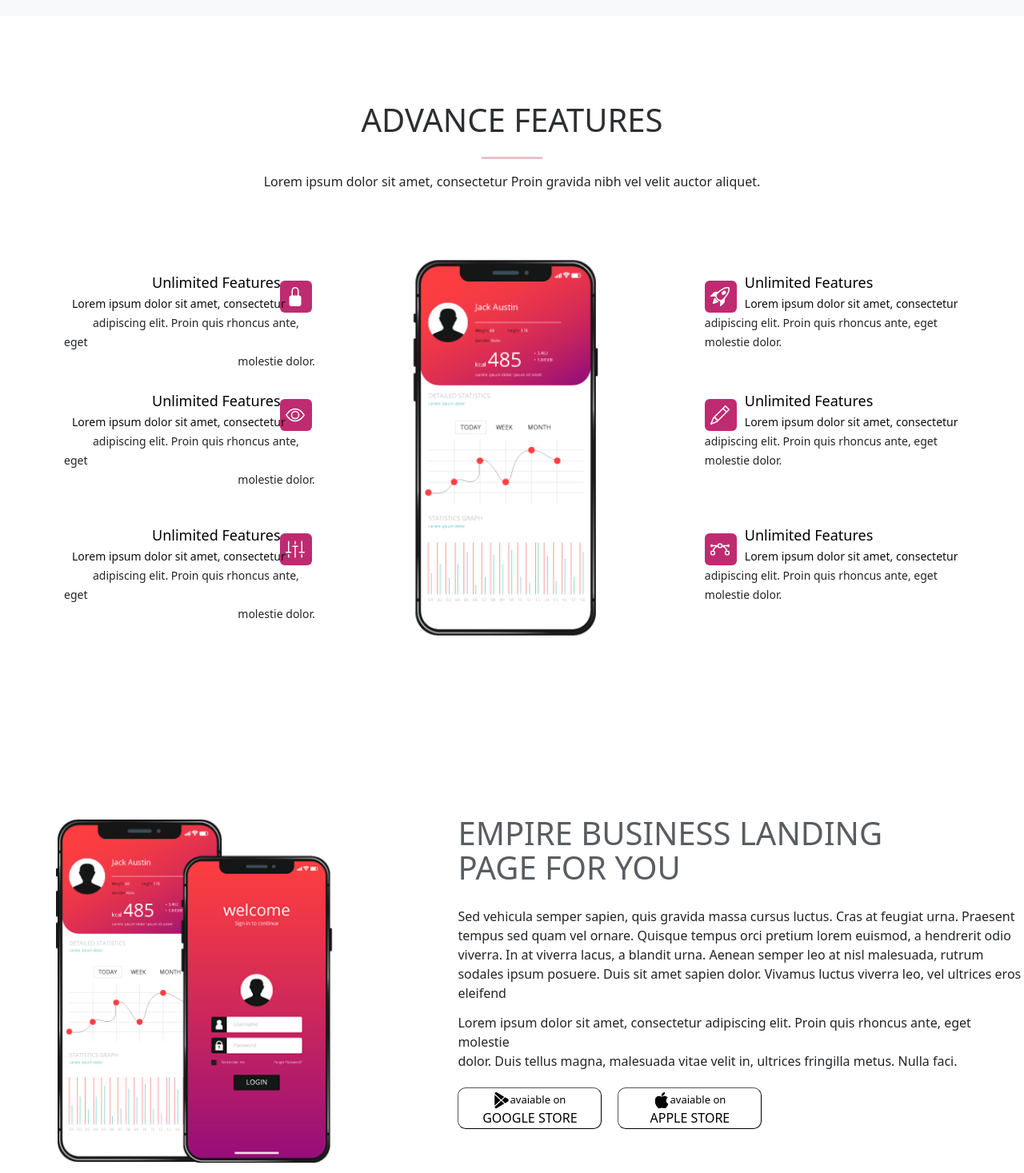
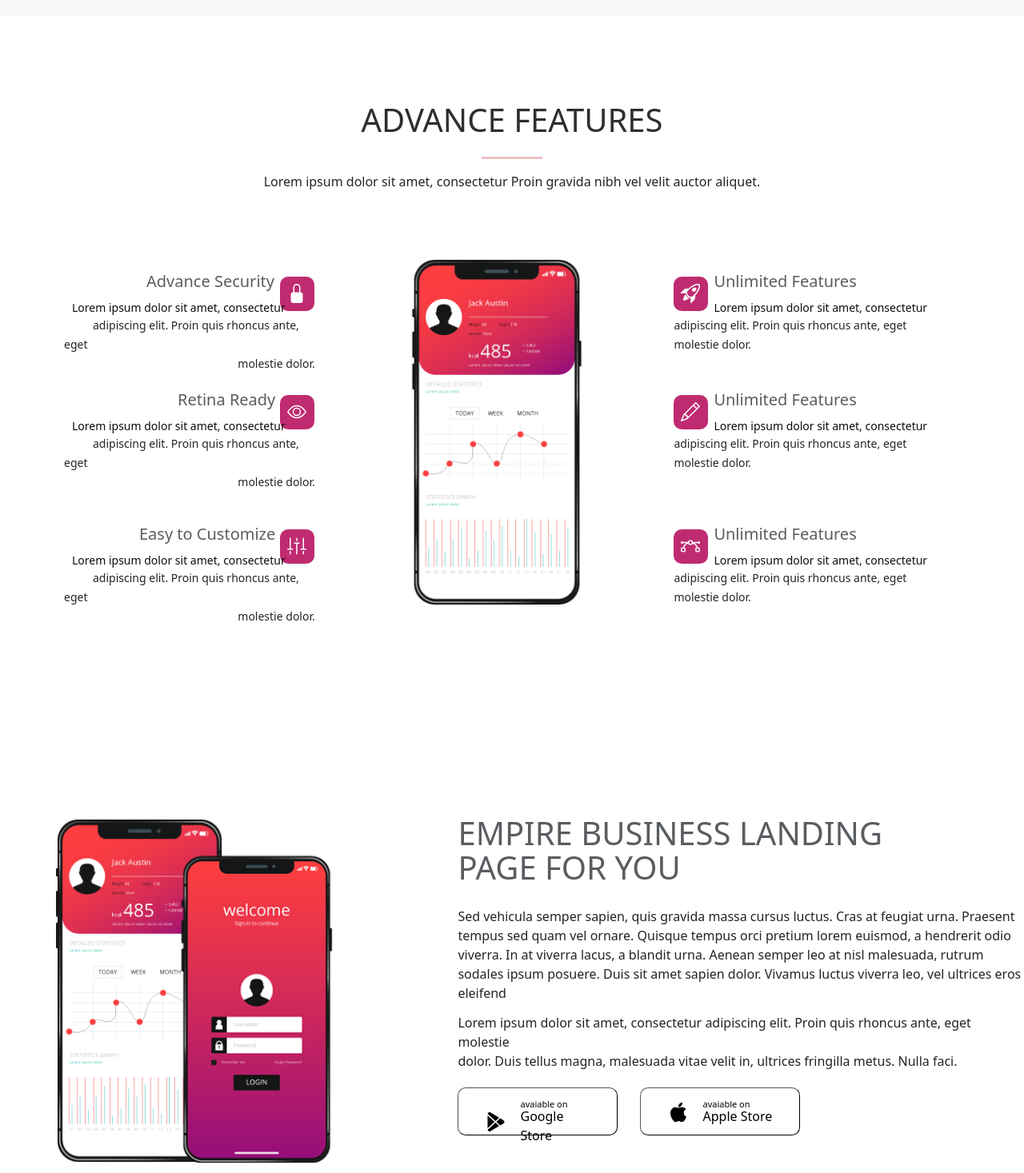
Before and after one commit to kavingithub7/Finalproject, a React (Create React App) app in the folder finalproject/: page / in a window 1280 px wide. Shown: the part 1330-2797 px from the top of the page at 80% size. Built offline with nearby package versions, Linux system fonts and the light colour scheme.

Commit message:
updated...

```diff
--- a/finalproject/src/Advancesection.css
+++ b/finalproject/src/Advancesection.css
@@ -24,7 +24,7 @@
 .advance-contentsection{
     /* padding-top: 150px; */
     display: grid;
-    grid-template-columns: 31% 30% 31%;
+    grid-template-columns: 31% 27% 32%;
     height: 480px;
     /* border: 1px solid black; */
     column-gap: 10px;
@@ -36,6 +36,7 @@
     /* border: 1px solid black; */
     margin-left: 90px;
     margin-right: 10px;
+    margin-bottom: 10px;
     transition: transform 2s;
 }
 .advance-image:hover{
@@ -50,13 +51,6 @@
     row-gap: 10%;
 }
 
-.advance-specification2{
-    margin-left: 80px;
-    /* border: 1px solid black; */
-    display: grid;
-    grid-template-rows: 25% 25% 25%;
-    row-gap: 10%;
-}
 .advancespecification-4{
     margin-top: 20px;
     /* border: 1px solid black; */
@@ -72,22 +66,22 @@
 
 .advance-icon1{
     /* border: 1px solid black; */
-    height: 40px;
-    width: 40px;
-    border-radius: 6px;
+    height: 43px;
+    width: 43px;
+    border-radius: 10px;
     background-color:  #bf2b70;
-    margin-top: -40px;
+    margin-top: -50px;
     }
     .eye-icon{
-        margin-top: 8px;
-        margin-left: 7px;
+        margin-top: 9px;
+        margin-left: 9px;
          color: white;
     }
     .eye-header{
-        margin-bottom: 150px;
         margin-left: 50px;
-        color: #000000;
-        font-size: large;
+        color:#5e5c5c;
+        font-size: 20px;
+        font-weight: 500;
     }
     .eye-text1{
         font-size: 14px;
@@ -125,25 +119,42 @@
     }
     .advance-icon2{
         /* border: 1px solid black; */
-        height: 40px;
-        width: 40px;
-        border-radius: 6px;
+        height: 43px;
+        width: 43px;
+        border-radius: 10px;
         background-color:   #bf2b70;
-        margin-top: -40px;
+        margin-top: -50px;
         margin-left: 270px;
         }
+        .security-container{
+            padding-top: 5px;
+        }
         .security-icon{
-            margin-top: 8px;
-            margin-left: 7px;
+            margin-top: 9px;
+            margin-left: 9px;
              color: white;
         }
-        .security-header{
-            margin-bottom: 150px;
-            margin-left: 110px;
-            color: #000000;
-            font-size: large;
+        .security-header-1{
+            margin-left: 103px;
+            color:#5e5c5c;
+            font-size: 20px;
+            font-weight: 500;
             /* font-weight: 500; */
-}
+        }
+       .security-header-2{
+            margin-left: 142px;
+            color: #5e5c5c;
+            font-size: 20px;
+            font-weight: 500;
+
+        }
+       .security-header-3{
+            margin-left: 94px;
+            color: #5e5c5c;
+            font-size: 20px;
+            font-weight: 500;
+            /* font-weight: 500; */
+        }
         .security-text1{
             font-size: 14px;
             margin-left: 10px;
@@ -153,11 +164,13 @@
         .security-text2{
             font-size: 14px;
             margin-left: 36px;
+            margin-top: 10px;
         }
         .security-text3{
             font-size: 14px;
             margin-left: 217.3px;
             font-size: 14px;
+            margin-top: -10px;
         }
         /* @media screen and (max-width: 576px){
             .advancesection{
--- a/finalproject/src/Advancesection.jsx
+++ b/finalproject/src/Advancesection.jsx
@@ -11,18 +11,20 @@ export default function  Advancesection()
             <div className="advance-contentsection">
             <div className="advance-specification1">
                 <div className="advancespecification-1">
-                <span className="security-header">Unlimited Features</span><br/>
+                <h4 className="security-header-1">Advance Security</h4>
                 <span className="security-text1">Lorem ipsum dolor sit amet, consectetur </span>
                 <div className="advance-icon2">
                 <svg xmlns="http://www.w3.org/2000/svg" width="24" height="24" fill="currentColor" className="security-icon" viewBox="0 0 16 16">
                 <path d="M8 1a2 2 0 0 1 2 2v4H6V3a2 2 0 0 1 2-2m3 6V3a3 3 0 0 0-6 0v4a2 2 0 0 0-2 2v5a2 2 0 0 0 2 2h6a2 2 0 0 0 2-2V9a2 2 0 0 0-2-2"/>
                 </svg>
                        </div>
+                       <div className="security-container">
                        <span className="security-text2">  adipiscing elit. Proin quis rhoncus ante, eget </span><br/>
                        <span className="security-text3"> molestie dolor.</span>
+                       </div>
                  </div>
                 <div className="advancespecification-2">
-                <span className="security-header">Unlimited Features</span><br/>
+                <h4 className="security-header-2">Retina Ready</h4>
                 <span className="security-text1">Lorem ipsum dolor sit amet, consectetur </span>
                 <div className="advance-icon2">
                 <svg xmlns="http://www.w3.org/2000/svg" width="24" height="24" fill="currentColor" className="security-icon" viewBox="0 0 16 16">
@@ -30,11 +32,13 @@ export default function  Advancesection()
                        <path d="M8 5.5a2.5 2.5 0 1 0 0 5 2.5 2.5 0 0 0 0-5M4.5 8a3.5 3.5 0 1 1 7 0 3.5 3.5 0 0 1-7 0"/>
                        </svg>
                        </div>
+                       <div className="security-container">
                        <span className="security-text2">  adipiscing elit. Proin quis rhoncus ante, eget </span><br/>
                        <span className="security-text3"> molestie dolor.</span>
+                       </div>
                 </div>
                 <div className="advancespecification-3">
-                <span className="security-header">Unlimited Features</span><br/>
+                <h4 className="security-header-3">Easy to Customize</h4>
                 <span className="security-text1">Lorem ipsum dolor sit amet, consectetur </span>
                 <div className="advance-icon2">
                 <svg xmlns="http://www.w3.org/2000/svg" width="24" height="24" fill="currentcolor" className="security-icon" viewBox="0 0 16 16">
@@ -42,14 +46,16 @@ export default function  Advancesection()
                 </svg>
 
                        </div>
+                       <div className="security-container">
                        <span className="security-text2">  adipiscing elit. Proin quis rhoncus ante, eget </span><br/>
                        <span className="security-text3"> molestie dolor.</span>
+                       </div>
                 </div>
             </div>
             <div className="advance-image"></div>
             <div className="advance-specification2">
                 <div className="advancespecification-4">
-                <span className="eye-header">Unlimited Features</span><br/>
+                <h4 className="eye-header">Unlimited Features</h4>
                 <span className="eye-text1">Lorem ipsum dolor sit amet, consectetur </span>
                 <div className="advance-icon1">
                 <svg xmlns="http://www.w3.org/2000/svg" width="24" height="24" fill="currentColor" className="eye-icon" viewBox="0 0 16 16">
@@ -58,24 +64,27 @@ export default function  Advancesection()
   <path d="M7.009 12.139a7.6 7.6 0 0 1-1.804-1.352A7.6 7.6 0 0 1 3.794 8.86c-1.102.992-1.965 5.054-1.839 5.18.125.126 3.936-.896 5.054-1.902Z"/>
 </svg>
                        </div>
+                       <div className="security-container">
                        <span className="eye-text2">  adipiscing elit. Proin quis rhoncus ante, eget </span><br/>
                        <span className="eye-text3"> molestie dolor.</span>
-
+                </div>
                 </div>
                 <div className="advancespecification-5">
-                <span className="eye-header">Unlimited Features</span><br/>
+                <h4 className="eye-header">Unlimited Features</h4>
                 <span className="eye-text1">Lorem ipsum dolor sit amet, consectetur </span>
                 <div className="advance-icon1">
                 <svg xmlns="http://www.w3.org/2000/svg" width="24" height="24" fill="currentColor" className="eye-icon" viewBox="0 0 16 16">
   <path d="M12.146.146a.5.5 0 0 1 .708 0l3 3a.5.5 0 0 1 0 .708l-10 10a.5.5 0 0 1-.168.11l-5 2a.5.5 0 0 1-.65-.65l2-5a.5.5 0 0 1 .11-.168zM11.207 2.5 13.5 4.793 14.793 3.5 12.5 1.207zm1.586 3L10.5 3.207 4 9.707V10h.5a.5.5 0 0 1 .5.5v.5h.5a.5.5 0 0 1 .5.5v.5h.293zm-9.761 5.175-.106.106-1.528 3.821 3.821-1.528.106-.106A.5.5 0 0 1 5 12.5V12h-.5a.5.5 0 0 1-.5-.5V11h-.5a.5.5 0 0 1-.468-.325"/>
 </svg>
                        </div>
+                       <div className="security-container">
                        <span className="eye-text2">  adipiscing elit. Proin quis rhoncus ante, eget </span><br/>
                        <span className="eye-text3"> molestie dolor.</span>
+                       </div>
 
                 </div>
                 <div className="advancespecification-6">
-                <span className="eye-header">Unlimited Features</span><br/>
+                <h4 className="eye-header">Unlimited Features</h4>
                 <span className="eye-text1">Lorem ipsum dolor sit amet, consectetur </span>
                 <div className="advance-icon1">
                 <svg xmlns="http://www.w3.org/2000/svg" width="24" height="24" fill="currentColor"  className="eye-icon" viewBox="0 0 16 16">
@@ -83,9 +92,10 @@ export default function  Advancesection()
                 <path d="M6 4.5H1.866a1 1 0 1 0 0 1h2.668A6.52 6.52 0 0 0 1.814 9H2.5q.186 0 .358.043a5.52 5.52 0 0 1 3.185-3.185A1.5 1.5 0 0 1 6 5.5zm3.957 1.358A1.5 1.5 0 0 0 10 5.5v-1h4.134a1 1 0 1 1 0 1h-2.668a6.52 6.52 0 0 1 2.72 3.5H13.5q-.185 0-.358.043a5.52 5.52 0 0 0-3.185-3.185"/>
                 </svg>
                        </div>
+                       <div className="security-container">
                        <span className="eye-text2">  adipiscing elit. Proin quis rhoncus ante, eget </span><br/>
                        <span className="eye-text3"> molestie dolor.</span>
-
+                       </div>
                 </div>
             </div>
             </div>
--- a/finalproject/src/App.js
+++ b/finalproject/src/App.js
@@ -34,10 +34,9 @@ function App() {
     <div className="App">
       <Routes>
      <Route path='/'element={<Allsection/>}>
-     {/* <Route path="/homesection" element={<Allsection/>}/>  */}
-     <Route path='/specification' element={<Specificationsection/>} />
+     <Route path="/homesection" element={<Homesection/>}/>
      <Route path="/feature" element={<Advancesection/>}/>
-     <Route path="/whyisbest" element={<Whyisbestsection/>}  />
+     <Route path="/whyisbest" element={<Whyisbestsection/>}/>
      <Route path='/pricing' element={<Pricingsection/>}/>
       </Route>
       </Routes>
--- a/finalproject/src/Headersection.css
+++ b/finalproject/src/Headersection.css
@@ -7,7 +7,7 @@
 .forappizenameandicon{
     background-image: url(IMAGES/logo.png);
     width: 200px;
-    height: 50px;
+    height: 40px;
     color: black;
     background-size: contain;
     margin-top: 2px;
@@ -44,7 +44,7 @@
 }
 .forlinkcolor:hover
 {
-    color: rgb(169, 147, 128);
+    color: rgb(68, 68, 123);
 }
 /* media quary for below 768 */
 /* @media screen and (max-width : 576px) {
--- a/finalproject/src/Headersection.jsx
+++ b/finalproject/src/Headersection.jsx
@@ -4,6 +4,7 @@ import Navbar from 'react-bootstrap/Navbar';
 import NavDropdown from 'react-bootstrap/NavDropdown';
 import Homesection from './Homesection';
 import { Link, Outlet } from 'react-router-dom';
+import Allsection from './Allsections';
 export default function Headersection()
 {
    return(
@@ -23,7 +24,7 @@ export default function Headersection()
         <Navbar.Toggle className='nave-toggleicon' aria-controls="basic-navbar-nav" />
         <Navbar.Collapse id="basic-navbar-nav">
           <Nav className="me-auto">
-            <Nav.Link as={Link} to="/" className='forlinkcolor'>Home</Nav.Link>
+            <Nav.Link as={Link} to="/homesection" className='forlinkcolor'>Home</Nav.Link>
             <Nav.Link as={Link} to="/feature"     className='forlinkcolor'>Features</Nav.Link>
             <Nav.Link as={Link} to="/whyisbest"   className='forlinkcolor'>WhyisBest</Nav.Link>
             <Nav.Link as={Link} to="/pricing"     className='forlinkcolor'>Pricing</Nav.Link>
@@ -35,7 +36,8 @@ export default function Headersection()
       </Container>
     </Navbar>
  </div>
-<Outlet/>
+ <Outlet/>
+
  </div>
    )
 }
--- a/finalproject/src/Pricingsection.jsx
+++ b/finalproject/src/Pricingsection.jsx
@@ -21,8 +21,10 @@ const Yearly=()=>{
                </div>
           <div className="pricing-content">
             <div className="managedwrodpress">
-            <p className="hosting-icons"> <svg xmlns="http://www.w3.org/2000/svg" width="55" height="56" fill="currentColor" class="bi bi-wikipedia" viewBox="0 0 16 16">
-  <path d="M8.835 3.003c.828-.006 2.688 0 2.688 0l.033.03v.288q0 .12-.133.12c-.433.02-.522.063-.68.29-.087.126-.258.393-.435.694l-1.52 2.843-.043.089 1.858 3.801.113.031 2.926-6.946q.152-.42-.044-.595c-.132-.114-.224-.18-.563-.195l-.275-.014a.16.16 0 0 1-.096-.035.1.1 0 0 1-.046-.084v-.289l.042-.03h3.306l.034.03v.29q0 .117-.133.117-.65.03-.962.281a1.64 1.64 0 0 0-.488.704s-2.691 6.16-3.612 8.208c-.353.672-.7.61-1.004-.019A224 224 0 0 1 8.044 8.81c-.623 1.285-1.475 3.026-1.898 3.81-.411.715-.75.622-1.02.019-.45-1.065-1.131-2.519-1.817-3.982-.735-1.569-1.475-3.149-1.943-4.272-.167-.4-.293-.657-.412-.759q-.18-.15-.746-.18Q0 3.421 0 3.341v-.303l.034-.03c.615-.003 3.594 0 3.594 0l.034.03v.288q0 .119-.15.118l-.375.016q-.483.02-.483.288-.002.125.109.4c.72 1.753 3.207 6.998 3.207 6.998l.091.023 1.603-3.197-.32-.71L6.24 5.095s-.213-.433-.286-.577l-.098-.196c-.387-.77-.411-.82-.865-.88-.137-.017-.208-.035-.208-.102v-.304l.041-.03h2.853l.075.024v.303q0 .104-.15.104l-.206.03c-.523.04-.438.254-.09.946l1.057 2.163 1.17-2.332c.195-.427.155-.534.074-.633-.046-.055-.202-.144-.54-.158l-.133-.015a.16.16 0 0 1-.096-.034.1.1 0 0 1-.045-.085v-.288l.041-.03Z"/>
+            <p className="hosting-icons"> <svg xmlns="http://www.w3.org/2000/svg" width="55" height="56" fill="currentColor" class="bi bi-wordpress" viewBox="0 0 16 16">
+  <path d="M12.633 7.653c0-.848-.305-1.435-.566-1.892l-.08-.13c-.317-.51-.594-.958-.594-1.48 0-.63.478-1.218 1.152-1.218q.03 0 .058.003l.031.003A6.84 6.84 0 0 0 8 1.137 6.86 6.86 0 0 0 2.266 4.23c.16.005.313.009.442.009.717 0 1.828-.087 1.828-.087.37-.022.414.521.044.565 0 0-.371.044-.785.065l2.5 7.434 1.5-4.506-1.07-2.929c-.369-.022-.719-.065-.719-.065-.37-.022-.326-.588.043-.566 0 0 1.134.087 1.808.087.718 0 1.83-.087 1.83-.087.37-.022.413.522.043.566 0 0-.372.043-.785.065l2.48 7.377.684-2.287.054-.173c.27-.86.469-1.495.469-2.046zM1.137 8a6.86 6.86 0 0 0 3.868 6.176L1.73 5.206A6.8 6.8 0 0 0 1.137 8"/>
+  <path d="M6.061 14.583 8.121 8.6l2.109 5.78q.02.05.049.094a6.85 6.85 0 0 1-4.218.109m7.96-9.876q.046.328.047.706c0 .696-.13 1.479-.522 2.458l-2.096 6.06a6.86 6.86 0 0 0 2.572-9.224z"/>
+  <path fill-rule="evenodd" d="M0 8c0-4.411 3.589-8 8-8s8 3.589 8 8-3.59 8-8 8-8-3.589-8-8m.367 0c0 4.209 3.424 7.633 7.633 7.633S15.632 12.209 15.632 8C15.632 3.79 12.208.367 8 .367 3.79.367.367 3.79.367 8"/>
 </svg></p>
               <p className="wordpress-header">Managed Wordpress</p>
               <hr className="wordpress-line"></hr>
--- a/finalproject/src/Videosection.css
+++ b/finalproject/src/Videosection.css
@@ -70,7 +70,7 @@
     margin-left: 20px;
     margin-top: -10px;
     font-size: 25px;
-    font-weight: 600;
+    font-weight: 700;
     color: #346da7;
 }
 .cupcontentline{
--- a/finalproject/src/Whyisbest.css
+++ b/finalproject/src/Whyisbest.css
@@ -2,18 +2,18 @@
   display: grid;
   grid-template-columns: 33% 67%;
   height: 680px;
-  /* border: 2px solid black; */
+  /* border: 2px solid black;    */
 }
   .whyisbestimage{
     background-image: url(IMAGES/why-best.png);
     background-size: contain;
     background-repeat: no-repeat;
-    /* border:  1px solid red; */
+    /* border:  1px solid red;                   */
     margin-top: 100PX;
     margin-left: 70px;
   }
   .whyisbestcontent{
-    /* border: 1px solid black; */
+    /* border: 1px solid black;                 */
     display: grid;
     grid-template-rows: 30% 21% 9% 25%;
   }
@@ -32,41 +32,88 @@
 
   }
   .whyisbestparagraph{
-    /* border: 1px solid rgb(0, 0, 0);  */
+    /* border: 1px solid rgb(0, 0, 0);         */
     margin-top: 10px;
    margin-left:150px;
   }
   .whyisbestparagraph2{
-    /* border: 1px solid rgb(255, 4, 4);  */
+    /* border: 1px solid rgb(255, 4, 4);         */
     margin-left:150px;
   }
   .whyisbestbutton{
     margin-top: 2px;
-    /* border: 1px solid rgb(194, 17, 17); */
+    /* border: 1px solid rgb(194, 17, 17);           */
+    display: grid;
+    grid-template-columns: 40% 40%;
   }
-  .googlestorebutton{
-    border-width: 1.5px;
+
+
+  /* the below code is for button  */
+  .whyisbest-btn1{
+    width: 200px;
+    height: 60px;
+    display: grid;
+    grid-template-columns: 20% 50%;
+    justify-content: center;
+    align-items: center;
+    margin-top: 30px;
+    margin-left: 150px;
+    border-width: .5px;
     border-radius: 10px;
-    width: 180px;
+    color: rgb(0, 0, 0);
     background-color: transparent;
-    margin-left: 150px;
+    column-gap: 12px;
+  }
+  .whyisbest-btn2{
+    width: 200px;
+    height: 60px;
+    display: grid;
+    grid-template-columns: 20% 50%;
+    justify-content: center;
+    align-items: center;
     margin-top: 30px;
-    color: black;
+    margin-left: 35px;
+    border-width: .5px;
+    border-radius: 10px;
+    color: rgb(0, 0, 0);
+    background-color: transparent;
+    column-gap: 12px;
   }
-  .googlestorefont{
-    font-size: small;
+
+  .whyisbest-btn1:hover{
+    background-color: #e31374;
+    color: white;
   }
-  .applestorebutton{
-    border-width: 1.5px;
-    border-radius: 10px;
-    width: 180px;
-    background-color: transparent;
-    /* color: rgb(10, 8, 8); */
-    margin-left: 20px;
-    color:black;
+  .whyisbest-btn2:hover{
+    background-color: #e31374;
+    color: white;
   }
-  .applestorefont{
-    font-size: small;
+  .whyisbest-btn-log1{
+    margin-top: -5px;
+  }
+  .whyisbest-btn-log2{
+    margin-top: -5px;
+  }
+  .whyisbest-btn-content1{
+    padding-top: 5px;
+    height: auto;
+    text-align: left;
+
+  }
+  .whyisbest-btn-content2{
+    padding-top: 5px;
+    height: auto;
+    text-align: left;
+  }
+  .apple-store-font1{
+    font-size: 11px;
+
+    /* font-weight: 500; */
+  }
+  .apple-store-font2{
+    margin-top: -7px;
+    font-size: medium;
+    /* font-weight: 500; */
   }
   .googlestorebutton:hover,.applestorebutton:hover{
     background-color: #e31374;
--- a/finalproject/src/Whyisbest.jsx
+++ b/finalproject/src/Whyisbest.jsx
@@ -21,18 +21,30 @@ export default function Whyisbestsection()
                     <span>dolor. Duis tellus magna, malesuada vitae velit in, ultrices fringilla metus. Nulla faci.</span>
                 </div>
                 <div className="whyisbestbutton">
-                    <button className="googlestorebutton">
-                    <svg xmlns="http://www.w3.org/2000/svg" width="20" height="20" fill="currentColor" class="forgoogleicon" viewBox="0 0 16 16">
+                   <button className="whyisbest-btn1">
+                             <div className="whyisbest-btn-log1">
+                             <svg xmlns="http://www.w3.org/2000/svg" width="24" height="24" fill="currentColor" class="forgoogleico" viewBox="0 0 16 16">
                              <path d="M14.222 9.374c1.037-.61 1.037-2.137 0-2.748L11.528 5.04 8.32 8l3.207 2.96 2.694-1.586Zm-3.595 2.116L7.583 8.68 1.03 14.73c.201 1.029 1.36 1.61 2.303 1.055l7.294-4.295M1 13.396V2.603L6.846 8zM1.03 1.27l6.553 6.05 3.044-2.81L3.333.215C2.39-.341 1.231.24 1.03 1.27Z"/>
                              </svg>
-                        <span className="googlestorefont">avaiable on</span><br/><span className="">GOOGLE STORE</span></button>
-                    <button className="applestorebutton">
-                    <svg xmlns="http://www.w3.org/2000/svg" width="20" height="20" fill="currentColor" className="forappleicon" viewBox="0 0 16 16">
+                             </div>
+                             <div className="whyisbest-btn-content1">
+                               <span className="apple-store-font1">avaiable on</span>
+                               <p className="apple-store-font2">Google Store</p>
+                            </div>
+                        </button>
+                        <button className="whyisbest-btn2">
+                            <div className="whyisbest-btn-log2"> <svg xmlns="http://www.w3.org/2000/svg" width="24" height="24" fill="currentColor" className="forappleicon" viewBox="0 0 16 16">
                                <path d="M11.182.008C11.148-.03 9.923.023 8.857 1.18c-1.066 1.156-.902 2.482-.878 2.516.024.034 1.52.087 2.475-1.258.955-1.345.762-2.391.728-2.43Zm3.314 11.733c-.048-.096-2.325-1.234-2.113-3.422.212-2.189 1.675-2.789 1.698-2.854.023-.065-.597-.79-1.254-1.157a3.692 3.692 0 0 0-1.563-.434c-.108-.003-.483-.095-1.254.116-.508.139-1.653.589-1.968.607-.316.018-1.256-.522-2.267-.665-.647-.125-1.333.131-1.824.328-.49.196-1.422.754-2.074 2.237-.652 1.482-.311 3.83-.067 4.56.244.729.625 1.924 1.273 2.796.576.984 1.34 1.667 1.659 1.899.319.232 1.219.386 1.843.067.502-.308 1.408-.485 1.766-.472.357.013 1.061.154 1.782.539.571.197 1.111.115 1.652-.105.541-.221 1.324-1.059 2.238-2.758.347-.79.505-1.217.473-1.282Z"/>
                                <path d="M11.182.008C11.148-.03 9.923.023 8.857 1.18c-1.066 1.156-.902 2.482-.878 2.516.024.034 1.52.087 2.475-1.258.955-1.345.762-2.391.728-2.43Zm3.314 11.733c-.048-.096-2.325-1.234-2.113-3.422.212-2.189 1.675-2.789 1.698-2.854.023-.065-.597-.79-1.254-1.157a3.692 3.692 0 0 0-1.563-.434c-.108-.003-.483-.095-1.254.116-.508.139-1.653.589-1.968.607-.316.018-1.256-.522-2.267-.665-.647-.125-1.333.131-1.824.328-.49.196-1.422.754-2.074 2.237-.652 1.482-.311 3.83-.067 4.56.244.729.625 1.924 1.273 2.796.576.984 1.34 1.667 1.659 1.899.319.232 1.219.386 1.843.067.502-.308 1.408-.485 1.766-.472.357.013 1.061.154 1.782.539.571.197 1.111.115 1.652-.105.541-.221 1.324-1.059 2.238-2.758.347-.79.505-1.217.473-1.282Z"/>
                                </svg>
+                               </div>
+                             <div className="whyisbest-btn-content2">
+                               <span className="apple-store-font1">avaiable on</span>
+                               <p className="apple-store-font2">Apple Store</p>
+                            </div>
+                        </button>
 
-                        <span className="applestorefont">avaiable on</span><br/><span>APPLE STORE</span></button>
+
 
             </div>
              </div>
```
Also changed, not shown: finalproject/src/Homesection.css (+6 -5 lines), finalproject/src/Videosection.jsx (+12 -12 lines). Lines whose indentation alone changed are shown as unchanged.
